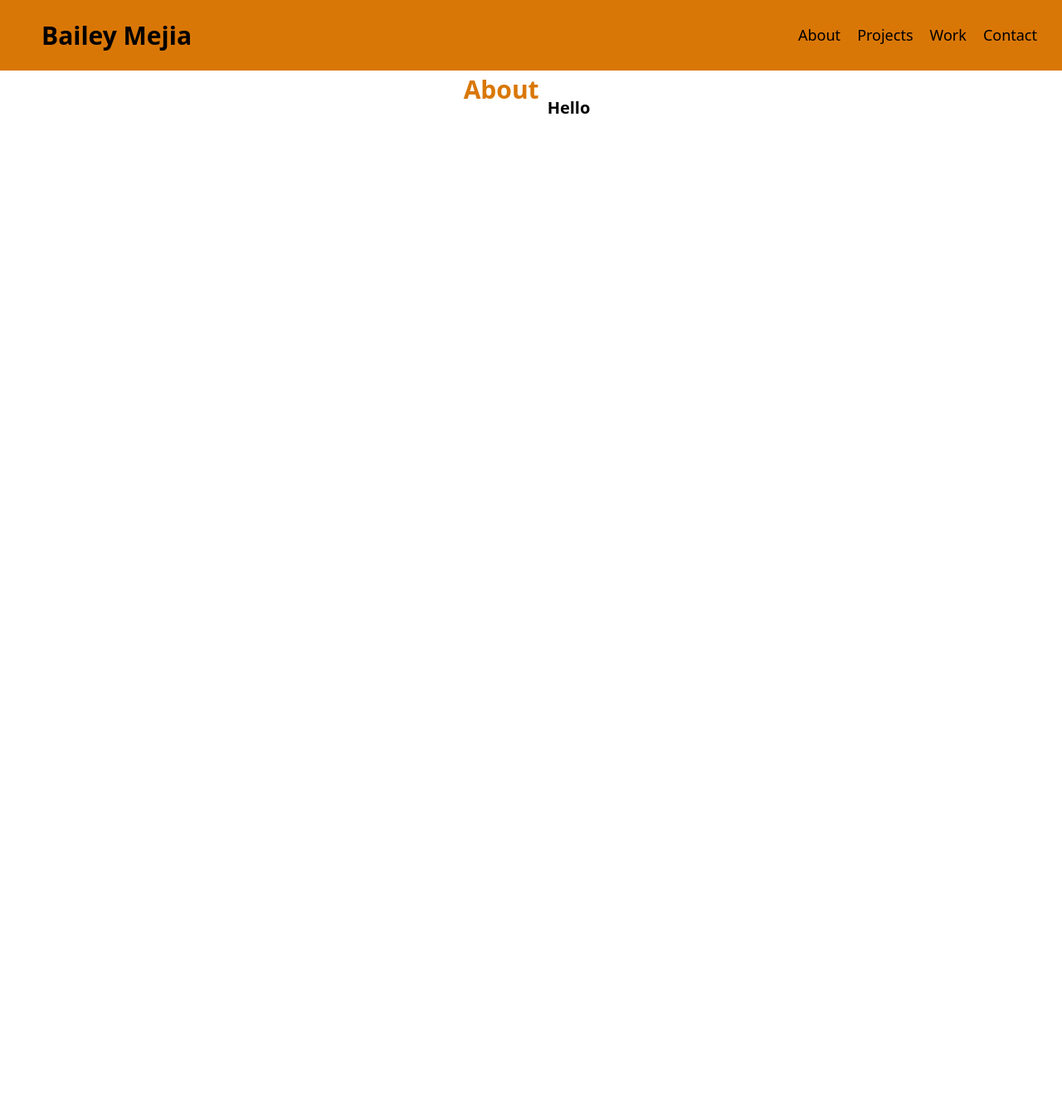
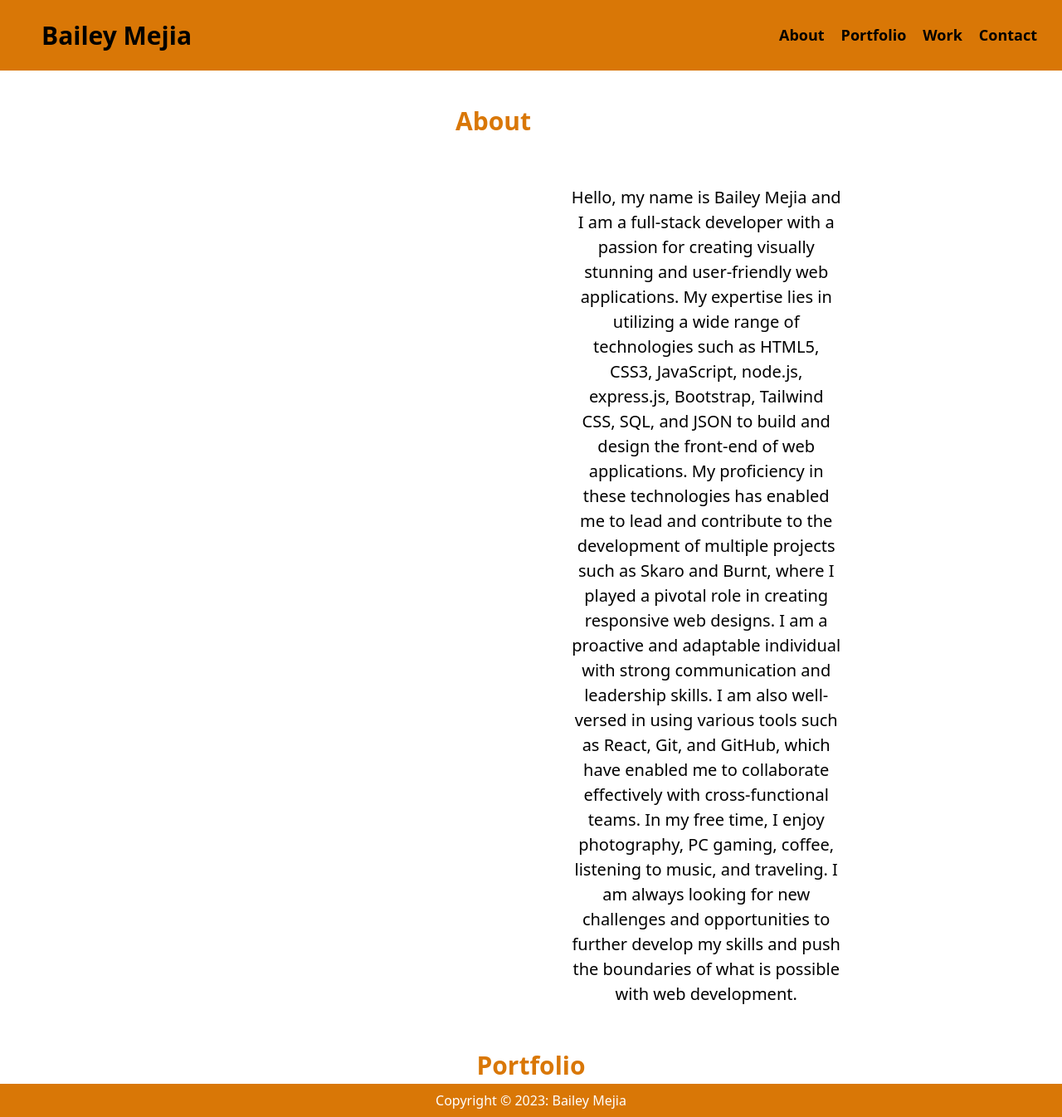
Before and after one commit to BaileyM96/React-Portfolio, a React (Create React App) app in the folder my-react-portfolio/: page / in a window 1280 px wide. Shown: the whole page at 83% size. Before the commit the page ends 800 px from the top, so only its background shows below. Built offline with nearby package versions, Linux system fonts and the light colour scheme.

Commit message:
Created components for the About, and the footer still trying to get images to load.

```diff
--- a/my-react-portfolio/src/App.js
+++ b/my-react-portfolio/src/App.js
@@ -1,12 +1,16 @@
 import React from 'react';
 import About from './components/About';
 import Navbar from './components/navbar';
+import Project from './components/Project';
+import Footer from './components/footer';
 
 function App() {
   return (
     <div>
       <Navbar />
       <About />
+      <Project />
+      <Footer />
     </div>
   );
 }
--- a/my-react-portfolio/src/components/About.js
+++ b/my-react-portfolio/src/components/About.js
@@ -1,43 +1,60 @@
 import React from 'react';
 import styled from 'styled-components';
 
-const AboutContainer = styled.div`
+
+
+
+const AboutHeader = styled.h2`
 display: flex;
 justify-content: center;
 font-size: 30px;
 font-weight: bold;
 color: #d97706;
-`;
-
-const AboutHeader = styled.h2`
-
+margin-top: 3%;
 `;
 
 const TextContainer = styled.div`
 display: flex;
 flex-direction: column;
-align-items: center;
-margin-top: 20px;
+align-items: flex-end;
+margin-top: 10%;
+padding-right: 20%;
+width: 50%;
 `;
 
 const BodyText = styled.p`
 color: black;
 font-size: 20px;
 padding: 10px;
+text-align: center;
+margin-left: 10%;
+`;
+
+const Section = styled.section`
+display: flex;
+justify-content: end;
 `
 
-const About = () => {
+const AboutText = () => {
     return (
-        <AboutContainer>
-            <AboutHeader>About</AboutHeader>
-            <TextContainer>
-                <BodyText>Hello</BodyText>
-            </TextContainer>
-        </AboutContainer>
+        <TextContainer>
+            <BodyText>
+            Hello, my name is Bailey Mejia and I am a full-stack developer with a passion for creating visually stunning and user-friendly web applications. My expertise lies in utilizing a wide range of technologies such as HTML5, CSS3, JavaScript, node.js, express.js, Bootstrap, Tailwind CSS, SQL, and JSON to build and design the front-end of web applications. My proficiency in these technologies has enabled me to lead and contribute to the development of multiple projects such as Skaro and Burnt, where I played a pivotal role in creating responsive web designs.
+
+            I am a proactive and adaptable individual with strong communication and leadership skills. I am also well-versed in using various tools such as React, Git, and GitHub, which have enabled me to collaborate effectively with cross-functional teams.
+
+            In my free time, I enjoy photography, PC gaming, coffee, listening to music, and traveling. I am always looking for new challenges and opportunities to further develop my skills and push the boundaries of what is possible with web development.
+            </BodyText>
+        </TextContainer>
     )
 }
 
 
-
-
-export default About;
+export default function About() {
+    return (
+        <Section>
+            <AboutHeader>About</AboutHeader>
+            <AboutText />
+        </Section>
+    )
+}
--- /dev/null
+++ b/my-react-portfolio/src/components/Project.js
@@ -0,0 +1,20 @@
+import React from 'react';
+import styled from 'styled-components';
+
+
+const ProjectHeader = styled.h2`
+display: flex;
+justify-content: center;
+font-size: 30px;
+font-weight: bold;
+color: #d97706;
+margin-top: 3%;
+`;
+
+export default function Project() {
+    return (
+        <section>
+            <ProjectHeader>Portfolio</ProjectHeader>
+        </section>
+    )
+}
--- /dev/null
+++ b/my-react-portfolio/src/components/footer.js
@@ -0,0 +1,27 @@
+import React from 'react';
+import styled from 'styled-components';
+
+const FooterContainer = styled.footer`
+display: flex;
+justify-content: center;
+align-items: center;
+background-color: #d97706;
+color: white;
+height: 40px;
+`;
+
+const FooterText = styled.p`
+margin: 0;
+`;
+
+const Footer = () => {
+    return (
+        <FooterContainer>
+            <FooterText>
+                Copyright &copy; 2023: Bailey Mejia
+            </FooterText>
+        </FooterContainer>
+    )
+}
+
+export default Footer;
--- a/my-react-portfolio/src/components/navbar.js
+++ b/my-react-portfolio/src/components/navbar.js
@@ -27,6 +27,7 @@ const NavLinks = styled.ul`
   display: flex;
   list-style: none;
   margin: 0;
+  font-weight: bold;
   padding: 0;
   color: black;
   font-size: large;
@@ -57,7 +58,7 @@ const Navbar = () => {
       <NavBrand>Bailey Mejia</NavBrand>
       <NavLinks>
         <NavLink>About</NavLink>
-        <NavLink>Projects</NavLink>
+        <NavLink>Portfolio</NavLink>
         <NavLink>Work</NavLink>
         <NavLink>Contact</NavLink>
       </NavLinks>
```
Also changed, not shown: 1 other file (tests, documents, lock files or other folders).
